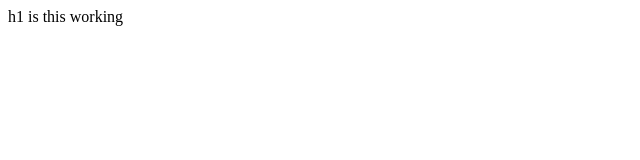
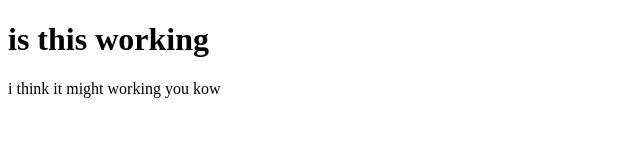
Before and after one commit to RGHANILOO/11ty_test, an Eleventy site: page index.html in a window 1280 px wide. Shown: the whole page, without its empty margins (0-640 px from the left). Built offline with nearby package versions, Linux system fonts and the light colour scheme; Eleventy itself is replaced by a stand-in of ours; files that its build step writes are made by us from their sources.

Commit message:
are we working now

```diff
--- a/index.html
+++ b/index.html
@@ -6,6 +6,7 @@
     <title>blog</title>
 </head>
 <body>
-    h1 is this working
+    <h1>is this working</h1>
+    <p>i think it might working you kow </p>
 </body>
 </html>
```
